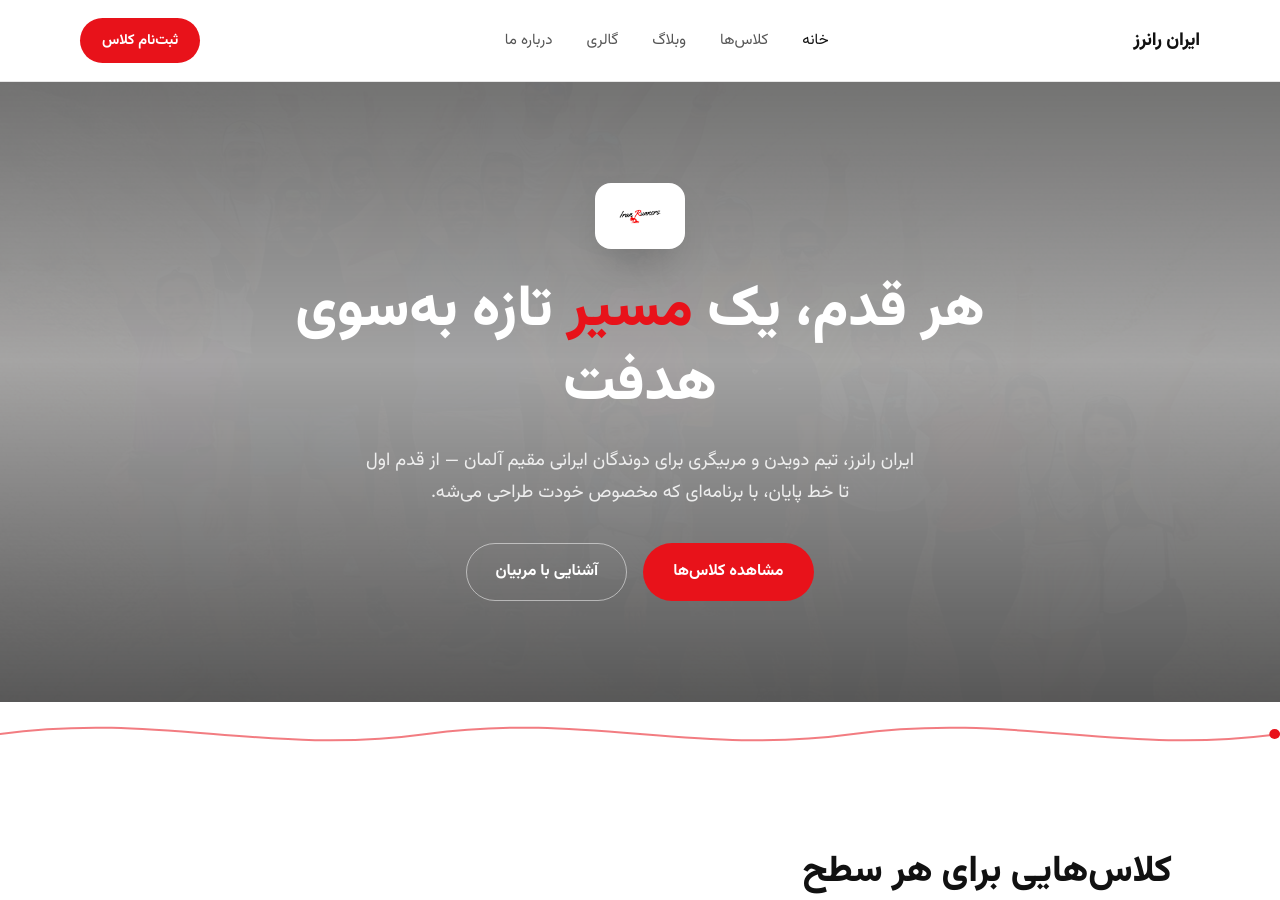
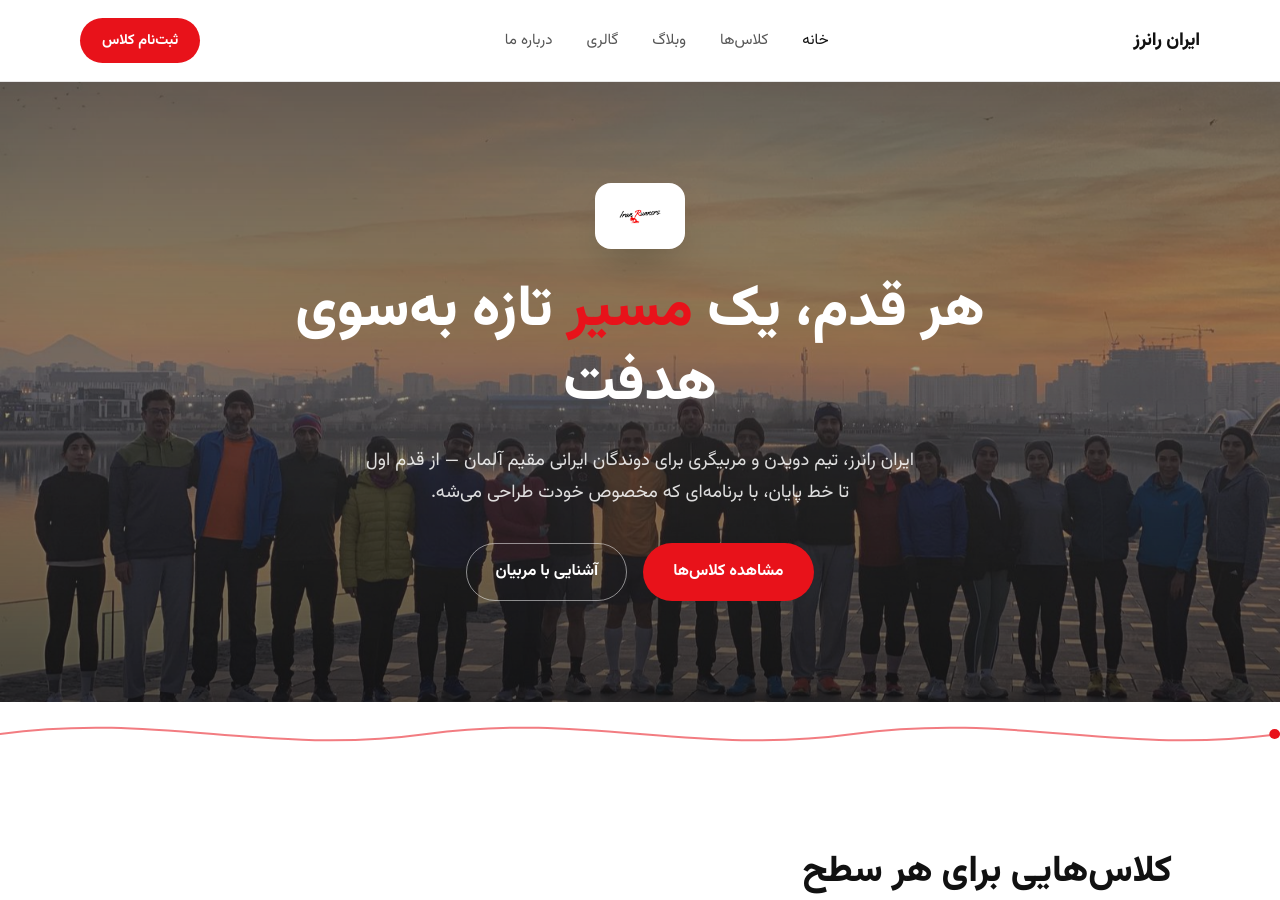
Before and after one commit to mojtabatavassolii-png/iranrunners-website, a Jekyll site: the page built from index.html, in a window 1280 px wide and 900 px high. Built offline with Jekyll 4.4.1, drawn with Linux system fonts in a browser that asks for light colours.

Commit message:
Update hero.yml

```diff
--- a/_data/hero.yml
+++ b/_data/hero.yml
@@ -1 +1,4 @@
-- file: /assets/gallery/IMG_0097.jpeg
+- file: /assets/gallery/desert-trail.jpeg
+- file: /assets/gallery/sunrise-skyline.jpeg
+- file: /assets/gallery/snow-mountain.jpeg
+- file: /assets/gallery/vorta-cafe.jpeg
```
